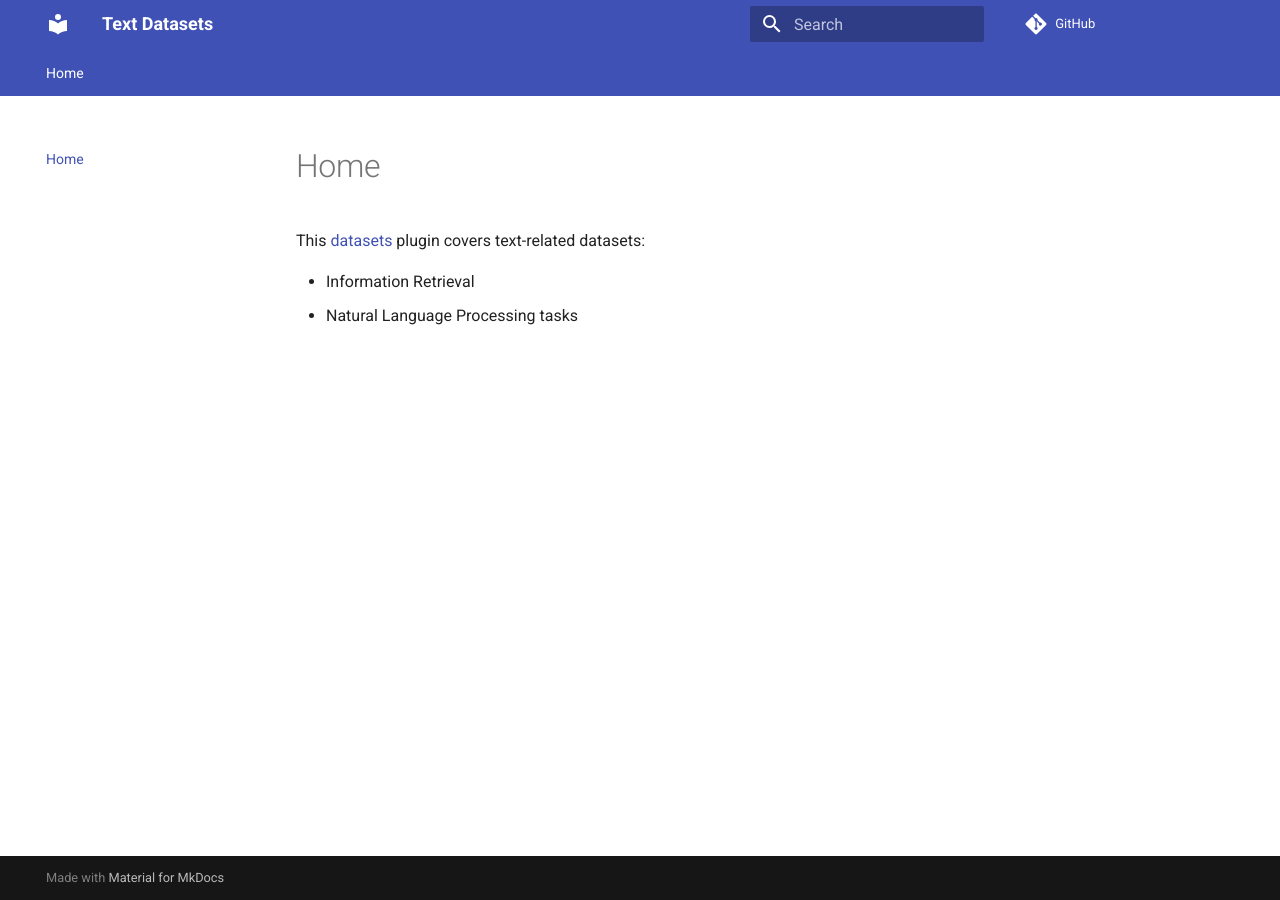
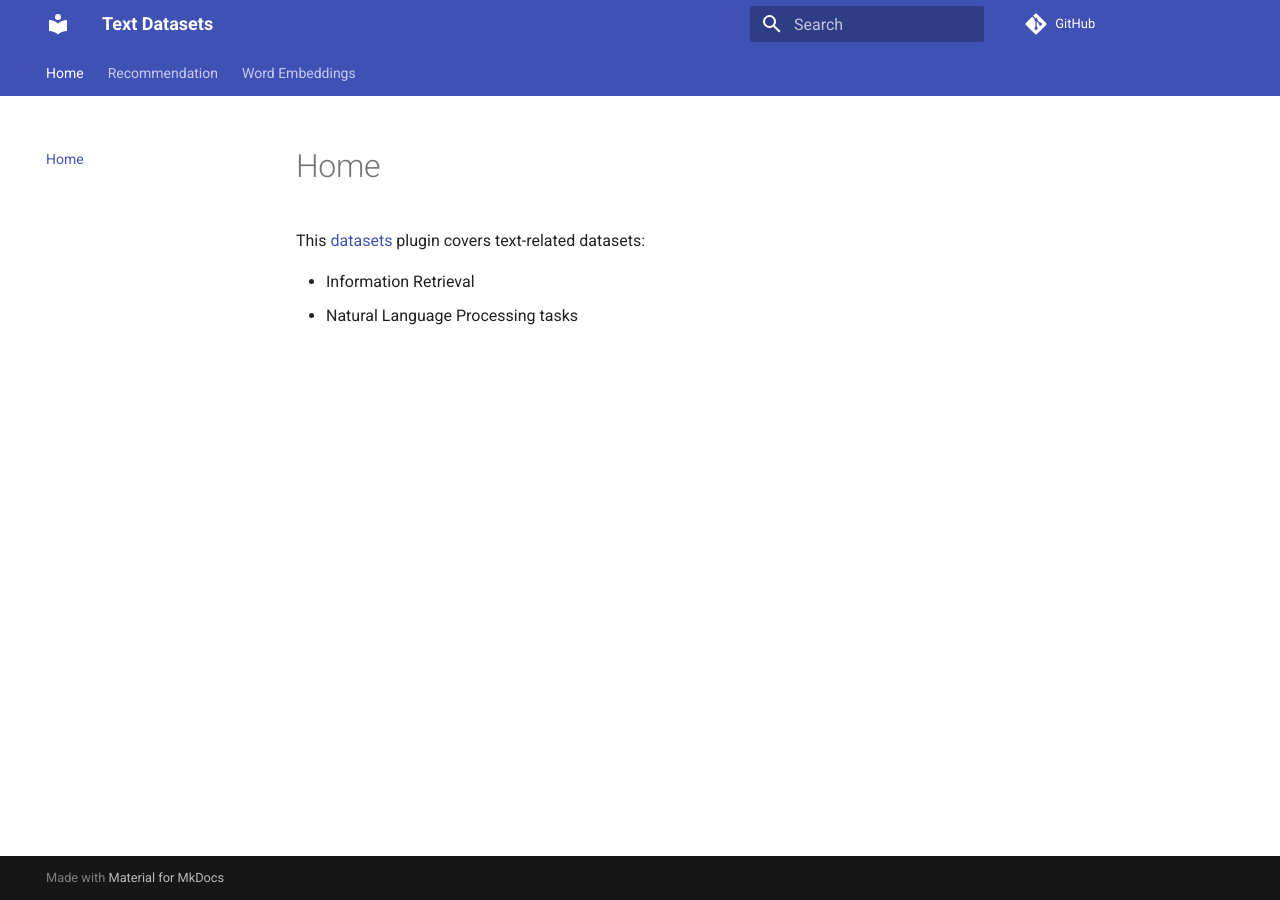
Before and after one commit to experimaestro/datamaestro_text, an MkDocs documentation site: the page built from docs/index.md, in a window 1280 px wide. Built offline with MkDocs 1.6.1 and Material for MkDocs 9.7.7, drawn with Linux system fonts in a browser that asks for light colours; comment, search, counter and statistics services are not loaded.

Commit message:
WIP: cleaning up and documentation

```diff
--- a/mkdocs.yml
+++ b/mkdocs.yml
@@ -7,6 +7,9 @@ repo_url: https://github.com/bpiwowar/datamaestro_text
 # Main pages
 nav:
   - Home: index.md
+  - Recommendation: datamaestro/tag/recommendation.md
+  - Word Embeddings: datamaestro/tag/word embeddings.md
+
 
 # Automatic page generation for datasets
 plugins:
```
Also changed, not shown: 6 other files.
